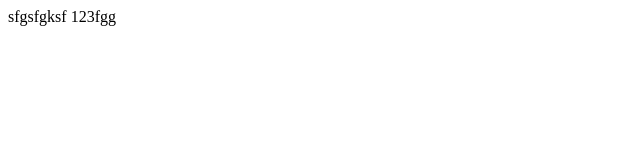
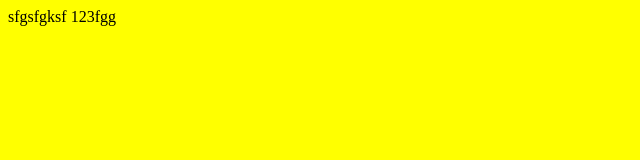
Before and after one commit to mark-lahno/projects, a plain HTML site: page index.html in a window 1280 px wide. Shown: the whole page, without its empty margins (0-640 px from the left). Drawn offline with Linux system fonts and the light colour scheme.

Commit message:
styles were added

```diff
--- /dev/null
+++ b/css/style.css
@@ -0,0 +1,3 @@
+body{
+    background-color: #ff0;
+}
--- a/index.html
+++ b/index.html
@@ -5,6 +5,7 @@
     <meta http-equiv="X-UA-Compatible" content="IE=edge">
     <meta name="viewport" content="width=device-width, initial-scale=1.0">
     <title>Document</title>
+    <link rel="stylesheet" href="css/style.css">
 </head>
 <body>
     sfgsfgksf 123fgg
```
